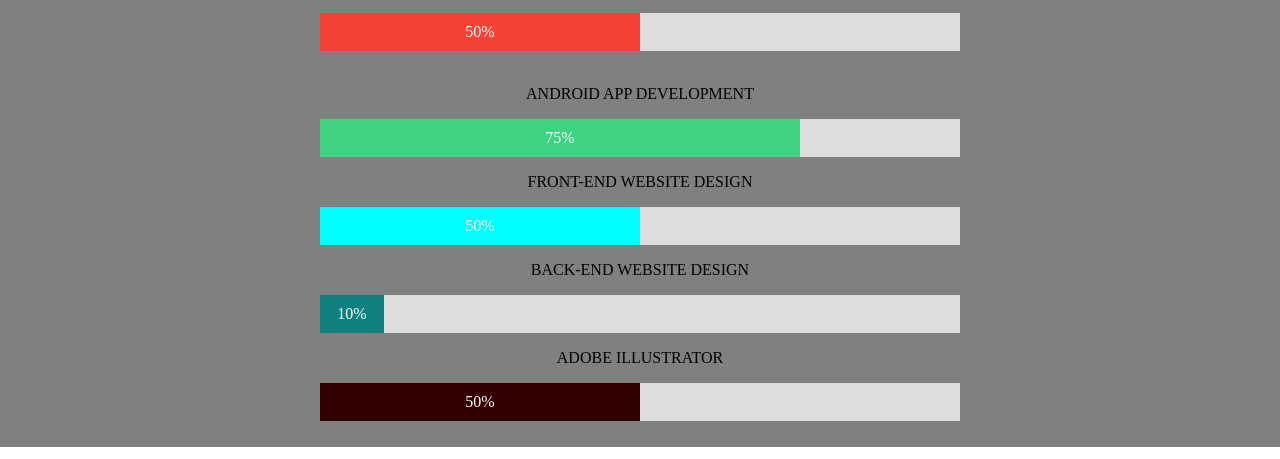
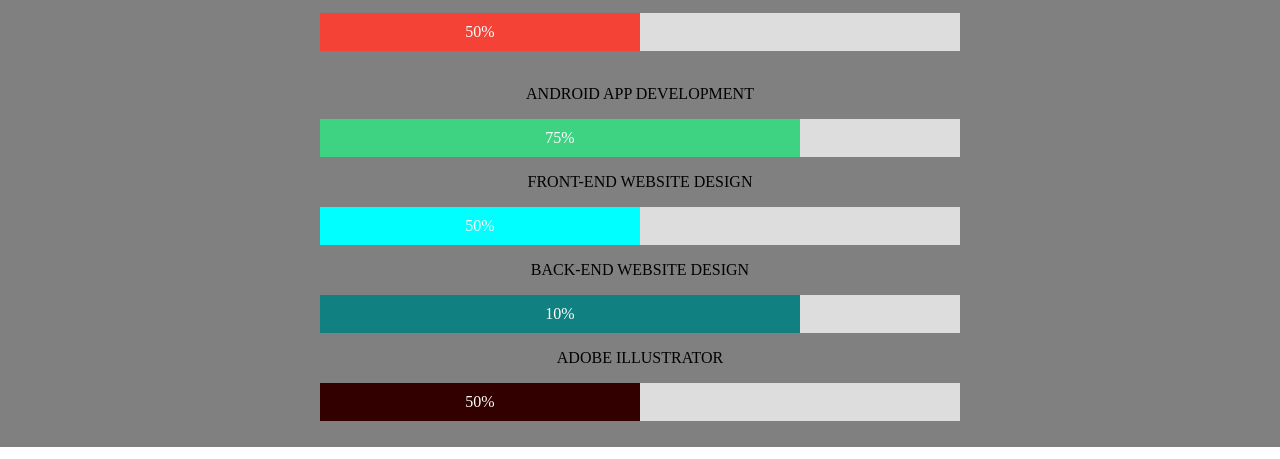
Before and after one commit to kaihanahammed/kaihanahammed.github.io, a plain HTML site: page index.html in a window 1280 px wide. Shown: the part 2871-3330 px from the top of the page. Drawn offline with Linux system fonts and the light colour scheme.

Commit message:
Update index.css

```diff
--- a/css/index.css
+++ b/css/index.css
@@ -211,7 +211,7 @@ img{
 .js {width: 50%; background-color: #f44336;}
 .android {width: 75%; background-color: #3dd382;}
 .fewd {width: 50%; background-color: #00ffff;}
-.bewd {width: 10%; background-color: #108080;}
+.bewd {width: 75%; background-color: #108080;}
 .illustrator {width: 50%; background-color: #330000;}
 
 /*---------------------------projects section---------------------------*/
```
